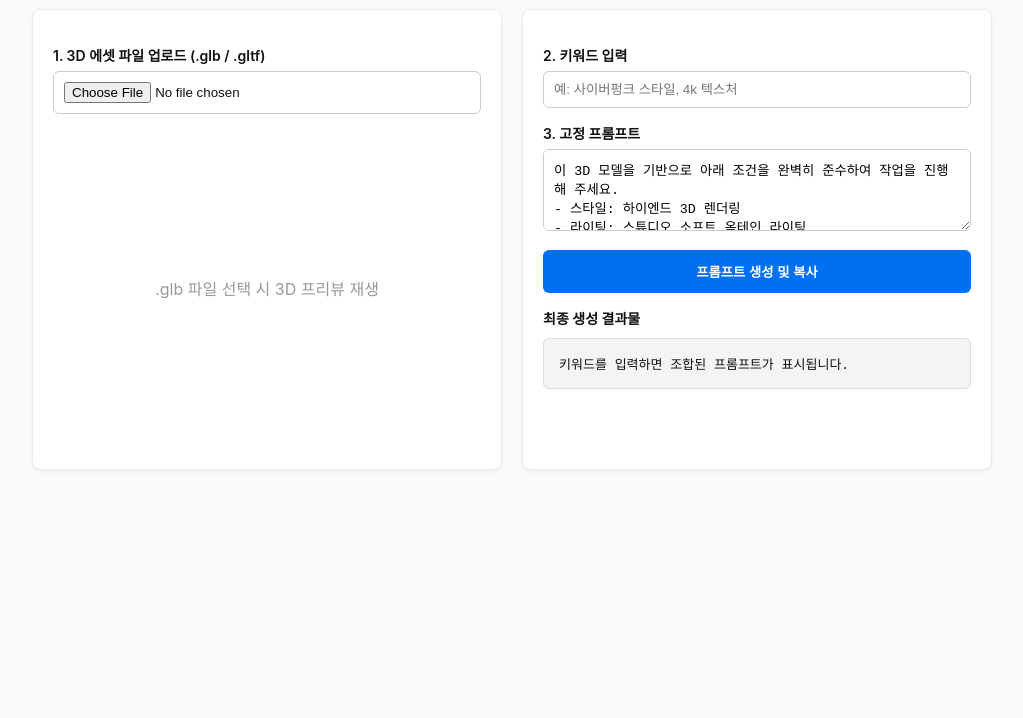
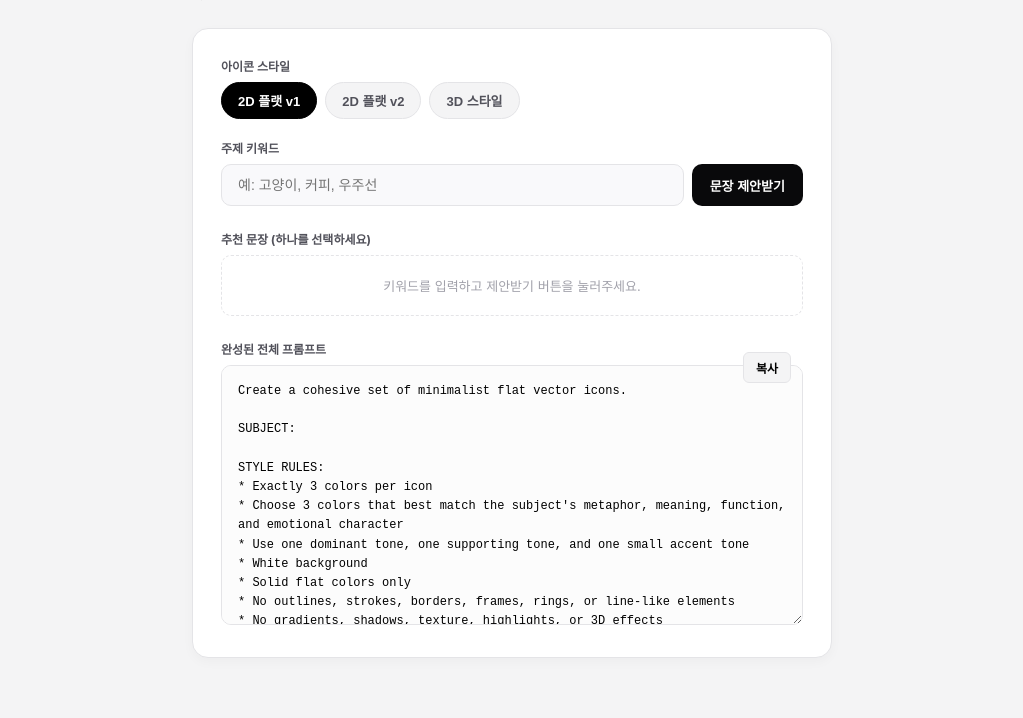
Before and after one commit to keevakeem/graphicgen, a website: page index.html in a window 1280 px wide. Shown: the part 145-863 px from the top of the page, without its empty margins (128-1151 px from the left). Before the commit the page ends 800 px from the top, so only its background shows below. Drawn offline with Linux system fonts and the light colour scheme; some packages are replaced by stand-ins of ours; a script that the page names is missing.

Commit message:
Update index.html

```diff
--- a/index.html
+++ b/index.html
@@ -3,80 +3,164 @@
 <head>
   <meta charset="UTF-8">
   <meta name="viewport" content="width=device-width, initial-scale=1.0">
-  <title>팀 3D 에셋 프롬프트 생성기</title>
-  <script type="module" src="https://ajax.googleapis.com/ajax/libs/model-viewer/3.4.0/model-viewer.min.js"></script>
+  <title>아이콘 프롬프트 생성기</title>
   <style>
-    :root { --primary: #0070f3; --bg: #fafafa; }
-    body { font-family: -apple-system, BlinkMacSystemFont, "Segoe UI", Roboto, sans-serif; background: var(--bg); max-width: 960px; margin: 0 auto; padding: 20px; color: #111; }
-    header { border-bottom: 1px solid #eaeaea; padding-bottom: 15px; margin-bottom: 25px; }
-    .grid { display: grid; grid-template-columns: 1fr 1fr; gap: 20px; }
-    @media (max-width: 768px) { .grid { grid-template-columns: 1fr; } }
-    .card { background: white; border: 1px solid #eaeaea; border-radius: 8px; padding: 20px; box-shadow: 0 2px 4px rgba(0,0,0,0.04); }
-    model-viewer { width: 100%; height: 320px; background-color: #f0f0f0; border-radius: 6px; }
-    label { font-weight: 600; font-size: 14px; margin-top: 15px; display: block; }
-    input[type="text"], textarea, input[type="file"] { width: 100%; padding: 10px; margin-top: 6px; border: 1px solid #ccc; border-radius: 6px; box-sizing: border-box; }
-    button { width: 100%; background: var(--primary); color: white; border: none; padding: 12px; border-radius: 6px; font-weight: 600; cursor: pointer; margin-top: 15px; }
-    button:hover { opacity: 0.9; }
-    .result-box { background: #f4f4f4; border: 1px solid #ddd; padding: 15px; border-radius: 6px; margin-top: 10px; white-space: pre-wrap; font-family: monospace; font-size: 13px; }
+    * { box-sizing: border-box; }
+    body { font-family: -apple-system, BlinkMacSystemFont, "Segoe UI", Roboto, sans-serif; background: #f4f4f5; max-width: 680px; margin: 40px auto; padding: 20px; color: #18181b; }
+    .card { background: white; border-radius: 16px; padding: 28px; border: 1px solid #e4e4e7; box-shadow: 0 4px 12px rgba(0,0,0,0.03); }
+    h1 { font-size: 24px; font-weight: 800; margin: 0 0 8px 0; }
+    .sub-desc { color: #71717a; font-size: 13.5px; line-height: 1.5; margin-bottom: 24px; }
+
+    .label { font-size: 12px; font-weight: 700; color: #52525b; margin-bottom: 8px; display: block; }
+    .style-btns { display: flex; gap: 8px; margin-bottom: 20px; }
+    .style-btn { border: 1px solid #e4e4e7; background: #f4f4f5; padding: 8px 16px; border-radius: 20px; font-size: 13px; font-weight: 600; cursor: pointer; color: #52525b; }
+    .style-btn.active { background: #000; color: white; border-color: #000; }
+
+    .input-group { display: flex; gap: 8px; margin-bottom: 8px; }
+    input[type="text"] { flex: 1; padding: 12px 16px; border: 1px solid #e4e4e7; border-radius: 10px; font-size: 14px; outline: none; background: #f9f9fb; }
+    .btn-submit { background: #09090b; color: white; border: none; padding: 0 18px; border-radius: 10px; font-weight: 600; font-size: 13px; cursor: pointer; }
+    .btn-submit:disabled { opacity: 0.5; }
+
+    .category-tag { font-size: 12px; color: #71717a; margin-bottom: 24px; }
+
+    .suggestion-list { display: flex; flex-direction: column; gap: 10px; margin-bottom: 24px; }
+    .suggestion-item { border: 1px solid #e4e4e7; border-radius: 12px; padding: 14px 16px; cursor: pointer; display: flex; gap: 12px; align-items: flex-start; transition: all 0.2s; }
+    .suggestion-item.selected { border: 2px solid #000; background: #fafafa; }
+    .radio-circle { width: 18px; height: 18px; border-radius: 50%; border: 2px solid #a1a1aa; margin-top: 2px; flex-shrink: 0; display: flex; align-items: center; justify-content: center; }
+    .suggestion-item.selected .radio-circle { border-color: #000; background: #000; }
+    .suggestion-item.selected .radio-circle::after { content: "✓"; color: white; font-size: 11px; }
+    .item-ko { font-size: 14px; font-weight: 700; color: #18181b; margin-bottom: 4px; }
+    .item-en { font-size: 13px; font-family: monospace; color: #52525b; }
+
+    .result-container { position: relative; }
+    .btn-copy { position: absolute; right: 12px; top: 12px; background: #f4f4f5; border: 1px solid #e4e4e7; border-radius: 6px; padding: 6px 12px; font-size: 12px; font-weight: 600; cursor: pointer; }
+    textarea { width: 100%; height: 260px; padding: 16px; border: 1px solid #e4e4e7; border-radius: 10px; font-family: monospace; font-size: 12px; line-height: 1.6; background: #fcfcfc; resize: vertical; box-sizing: border-box; }
   </style>
 </head>
 <body>
-  <header>
-    <h2>🎨 Team 3D Prompt Workspace</h2>
-    <p style="color: #666; margin:0;">3D 에셋 프리뷰 확인 및 고정 프롬프트 자동 조합 도구</p>
-  </header>
 
-  <div class="grid">
-    <div class="card">
-      <label>1. 3D 에셋 파일 업로드 (.glb / .gltf)</label>
-      <input type="file" id="fileInput" accept=".glb, .gltf" style="margin-bottom: 15px;">
+  <h1>아이콘 프롬프트 생성기</h1>
+  <p class="sub-desc">키워드 하나만 입력하면 Claude가 주제에 맞는 한국어+영어 묘사를 새로 만들어 고정 프롬프트에 끼워 완성합니다.</p>
 
-      <model-viewer id="viewer" camera-controls auto-rotate shadow-intensity="1">
-        <div slot="poster" style="text-align:center; line-height:320px; color: #999;">.glb 파일 선택 시 3D 프리뷰 재생</div>
-      </model-viewer>
+  <div class="card">
+    <span class="label">아이콘 스타일</span>
+    <div class="style-btns">
+      <button class="style-btn active" onclick="setStyle('2D 플랫 v1')">2D 플랫 v1</button>
+      <button class="style-btn" onclick="setStyle('2D 플랫 v2')">2D 플랫 v2</button>
+      <button class="style-btn" onclick="setStyle('3D 스타일')">3D 스타일</button>
     </div>
 
-    <div class="card">
-      <label>2. 키워드 입력</label>
-      <input type="text" id="keyword" placeholder="예: 사이버펑크 스타일, 4k 텍스처">
+    <span class="label">주제 키워드</span>
+    <div class="input-group">
+      <input type="text" id="keyword" placeholder="예: 고양이, 커피, 우주선" onkeypress="if(event.key==='Enter') fetchSuggestions()">
+      <button class="btn-submit" id="submitBtn" onclick="fetchSuggestions()">문장 제안받기</button>
+    </div>
+    <div class="category-tag" id="statusTag"></div>
 
-      <label>3. 고정 프롬프트</label>
-      <textarea id="basePrompt" rows="4">이 3D 모델을 기반으로 아래 조건을 완벽히 준수하여 작업을 진행해 주세요.
-- 스타일: 하이엔드 3D 렌더링
-- 라이팅: 스튜디오 소프트 옥테인 라이팅</textarea>
+    <span class="label">추천 문장 (하나를 선택하세요)</span>
+    <div class="suggestion-list" id="suggestionList">
+      <div style="color: #a1a1aa; font-size: 13px; text-align: center; padding: 20px; border: 1px dashed #e4e4e7; border-radius: 10px;">
+        키워드를 입력하고 제안받기 버튼을 눌러주세요.
+      </div>
+    </div>
 
-      <button onclick="copyPrompt()">프롬프트 생성 및 복사</button>
-
-      <label>최종 생성 결과물</label>
-      <div id="result" class="result-box">키워드를 입력하면 조합된 프롬프트가 표시됩니다.</div>
+    <div class="result-container">
+      <span class="label">완성된 전체 프롬프트</span>
+      <button class="btn-copy" onclick="copyResult()">복사</button>
+      <textarea id="finalResult" readonly></textarea>
     </div>
   </div>
 
   <script>
-    let fileName = "";
-    document.getElementById('fileInput').addEventListener('change', (e) => {
-      const file = e.target.files[0];
-      if (file) {
-        fileName = file.name;
-        document.getElementById('viewer').src = URL.createObjectURL(file);
-      }
-    });
+    let selectedEnglishText = "";
 
-    function copyPrompt() {
-      const kw = document.getElementById('keyword').value.trim();
-      const base = document.getElementById('basePrompt').value.trim();
+    // 고정 스타일 프롬프트 템플릿
+    const BASE_PROMPT_TEMPLATE = `Create a cohesive set of minimalist flat vector icons.
 
-      if (!kw) { alert('키워드를 입력해주세요!'); return; }
+SUBJECT: {{SELECTED_TEXT}}
 
-      const assetPrefix = fileName ? `[대상 에셋: ${fileName}] ` : '';
-      const generatedLine = `${assetPrefix}'${kw}' 키워드에 대한 상세 작업 요구사항입니다.`;
-      const fullPrompt = `${generatedLine}\n\n${base}`;
+STYLE RULES:
+* Exactly 3 colors per icon
+* Choose 3 colors that best match the subject's metaphor, meaning, function, and emotional character
+* Use one dominant tone, one supporting tone, and one small accent tone
+* White background
+* Solid flat colors only
+* No outlines, strokes, borders, frames, rings, or line-like elements
+* No gradients, shadows, texture, highlights, or 3D effects`;
 
-      document.getElementById('result').innerText = fullPrompt;
-      navigator.clipboard.writeText(fullPrompt).then(() => {
-        alert('클립보드에 복사되었습니다!');
+    function setStyle(name) {
+      document.querySelectorAll('.style-btn').forEach(btn => {
+        btn.classList.toggle('active', btn.innerText === name);
       });
     }
+
+    async function fetchSuggestions() {
+      const keyword = document.getElementById('keyword').value.trim();
+      if (!keyword) return alert('키워드를 입력하세요.');
+
+      const btn = document.getElementById('submitBtn');
+      const list = document.getElementById('suggestionList');
+      btn.disabled = true;
+      btn.innerText = '생성 중...';
+      document.getElementById('statusTag').innerText = `키워드 분석 및 문장 생성 중...`;
+
+      try {
+        const res = await fetch('/api/generate', {
+          method: 'POST',
+          headers: { 'Content-Type': 'application/json' },
+          body: JSON.stringify({ keyword })
+        });
+        const data = await res.json();
+
+        if (data.error) throw new Error(data.error);
+
+        list.innerHTML = '';
+        data.suggestions.forEach((item, idx) => {
+          const div = document.createElement('div');
+          div.className = `suggestion-item ${idx === 0 ? 'selected' : ''}`;
+          div.onclick = () => selectItem(div, item.en);
+          div.innerHTML = `
+            <div class="radio-circle"></div>
+            <div>
+              <div class="item-ko">${item.ko}</div>
+              <div class="item-en">${item.en}</div>
+            </div>
+          `;
+          list.appendChild(div);
+        });
+
+        // 첫 번째 항목 기본 선택
+        selectItem(list.children[0], data.suggestions[0].en);
+        document.getElementById('statusTag').innerText = `카테고리: [${keyword}] 인식 완료`;
+
+      } catch (err) {
+        alert('생성 실패: ' + err.message);
+      } finally {
+        btn.disabled = false;
+        btn.innerText = '문장 제안받기';
+      }
+    }
+
+    function selectItem(element, enText) {
+      document.querySelectorAll('.suggestion-item').forEach(el => el.classList.remove('selected'));
+      element.classList.add('selected');
+      selectedEnglishText = enText;
+      updateFinalPrompt();
+    }
+
+    function updateFinalPrompt() {
+      const full = BASE_PROMPT_TEMPLATE.replace('{{SELECTED_TEXT}}', selectedEnglishText);
+      document.getElementById('finalResult').value = full;
+    }
+
+    function copyResult() {
+      const text = document.getElementById('finalResult').value;
+      if (!text) return;
+      navigator.clipboard.writeText(text).then(() => alert('프롬프트가 복사되었습니다!'));
+    }
+
+    // 초기 화면용 템플릿 세팅
+    updateFinalPrompt();
   </script>
 </body>
 </html>
```
